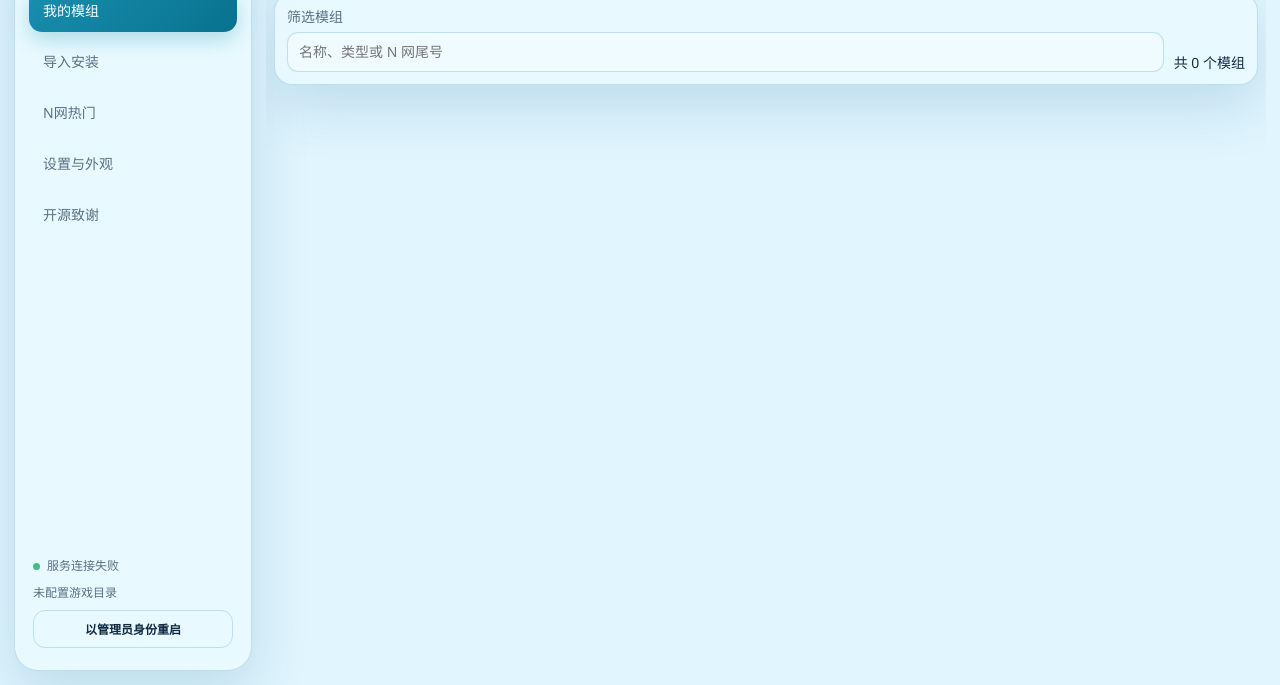
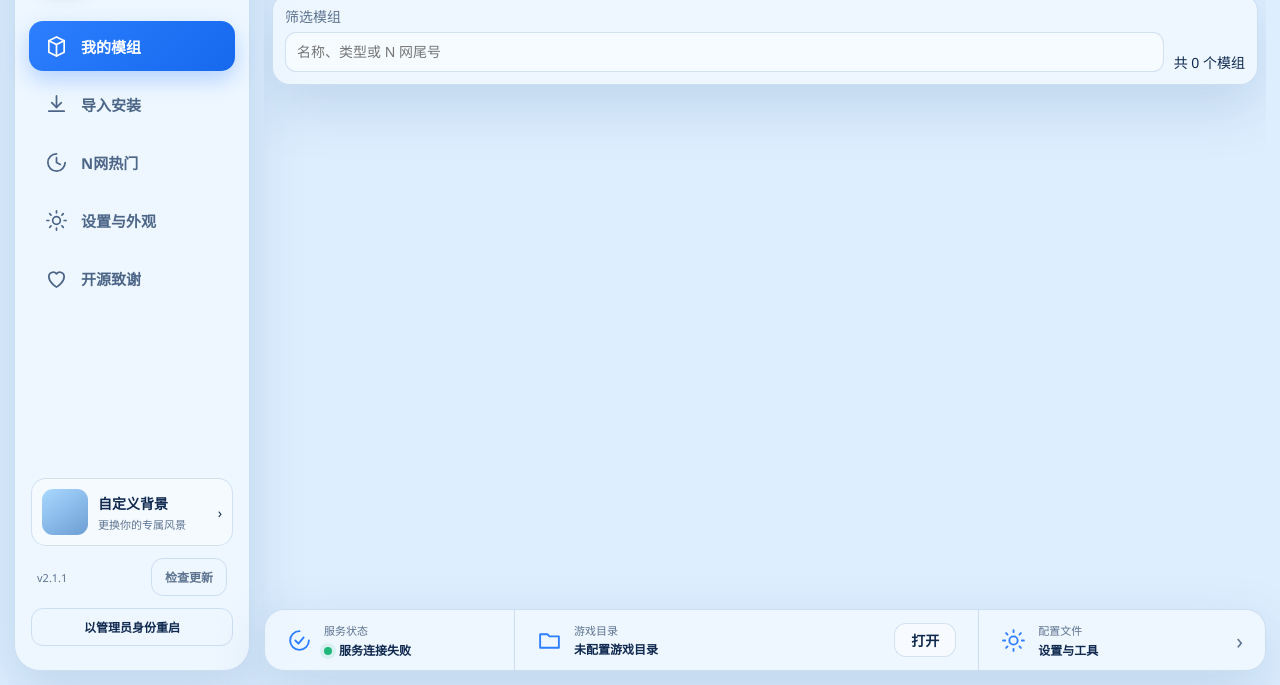
Before and after one commit to ylty1516/PalDeck, a website with bundled scripts: page frontend/index.html in a window 1280 px wide. Shown: the part 115-800 px from the top of the page. Built offline with nearby package versions, Linux system fonts and the light colour scheme; no server answers.

Commit message:
feat: 重构响应式应用外壳与图标

```diff
--- a/frontend/app.js
+++ b/frontend/app.js
@@ -1,5 +1,6 @@
 import { ApiError, request } from "./api.js";
 import { createEffects } from "./effects.js";
+import { hydrateIcons } from "./icons.js";
 import {
   actionableErrorMessage, createRevisionGuard, createSerialQueue, dynamicActionKey, nextModsGeneration,
   pendingUploadTokenAfterError, resetModFileSelectionState,
@@ -447,9 +448,19 @@ async function loadNexus(mode = "downloads", force = false) {
   }
 }
 
+function updateShellStatus({ version, path, healthy } = {}) {
+  if (version) {
+    $("#sidebarVersion").textContent = `v${version}`;
+    $("#healthStatus").textContent = `${healthy === false ? "服务异常" : "运行中"} · v${version}`;
+  } else if (healthy === false) {
+    $("#healthStatus").textContent = "服务连接失败";
+  }
+  if (path !== undefined) $("#pathChip").textContent = path || "未配置游戏目录";
+}
+
 function showPathInfo(status) {
   state.gamePath = status.path || state.gamePath;
-  $("#pathChip").textContent = state.gamePath || "未配置游戏目录";
+  updateShellStatus({ path: state.gamePath });
   $("#gamePathInput").value = state.gamePath;
   $("#pathInfo").textContent = status.valid ? `目录有效${status.has_ue4ss ? " · UE4SS 已安装" : " · UE4SS 未安装"}` : "目录尚未配置";
 }
@@ -504,6 +515,14 @@ async function installZip(file) {
   await loadUe4ssStatus();
 }
 
+async function checkApplicationUpdate() {
+  state.updateInfo = await request("/api/update/check", { timeout: 30000 });
+  $("#updateStatus").textContent = state.updateInfo.update_available
+    ? `发现新版本 ${state.updateInfo.remote_version}`
+    : `已是最新版 ${state.updateInfo.local_version}`;
+  return state.updateInfo;
+}
+
 async function checkUe4ssUpstream() {
   const result = await request("/api/ue4ss/check-upstream", { method: "POST", body: {}, timeout: 30000 });
   state.ue4ssUpdateAvailable = result.update_available === true;
@@ -524,6 +543,10 @@ export const ACTION_HANDLERS = Object.freeze({
   showNexus: async () => switchView("nexus"),
   showSettings: async () => switchView("settings"),
   showCredits: async () => switchView("credits"),
+  showAppearance: async () => { await switchView("settings"); $(".appearance-panel")?.scrollIntoView({ block: "start" }); },
+  showSettingsStatus: async () => switchView("settings"),
+  openGameFolder: async () => request("/api/mods/open-folder"),
+  checkUpdateSidebar: async () => checkApplicationUpdate(),
   restartAdmin: async () => { await request("/api/system/restart-admin", { method: "POST", body: {} }); toast("正在请求管理员权限", "success"); },
   refreshMods: async () => loadMods(),
   openModsFolder: async () => request("/api/mods/open-folder"),
@@ -549,7 +572,7 @@ export const ACTION_HANDLERS = Object.freeze({
   installUe4ssUpdate: async () => installFixedUe4ss("/api/ue4ss/install-upstream"),
   chooseUe4ssZip: () => $("#ue4ssZipInput").click(),
   selectUe4ssZip: async (event) => run(event.currentTarget, () => executeFileOperation(() => installZip(event.currentTarget.files?.[0])), { disable: false, global: true, busyText: "正在安装 UE4SS…" }),
-  checkUpdate: async () => { state.updateInfo = await request("/api/update/check", { timeout: 30000 }); $("#updateStatus").textContent = state.updateInfo.update_available ? `发现新版本 ${state.updateInfo.remote_version}` : `已是最新版 ${state.updateInfo.local_version}`; },
+  checkUpdate: async () => checkApplicationUpdate(),
   applyUpdate: async () => { const result = await request("/api/update/apply", { method: "POST", body: {}, timeout: 120000 }); toast(result.message || "更新已准备，将自动重启", "success"); },
   themeAurora: chooseTheme,
   themeIvory: chooseTheme,
@@ -696,6 +719,7 @@ function setupDropzone() {
 }
 
 async function init() {
+  hydrateIcons();
   document.addEventListener("click", dispatchStatic);
   document.addEventListener("input", dispatchStatic);
   document.addEventListener("change", dispatchStatic);
@@ -722,11 +746,11 @@ async function init() {
   setupDropzone();
   try {
     const [health, appearance, game] = await Promise.all([request("/api/health"), request("/api/appearance"), request("/api/game/status")]);
-    $("#healthStatus").textContent = `服务正常 · v${health.version || "-"}`;
+    updateShellStatus({ version: health.version || "-", path: game.game_path || game.path || "", healthy: true });
     applyAppearance(appearance); refreshBackground();
     if (game.configured) showPathInfo(game);
     await loadMods();
-  } catch (error) { $("#healthStatus").textContent = "服务连接失败"; toast(actionableErrorMessage(error), "error"); }
+  } catch (error) { updateShellStatus({ healthy: false }); toast(actionableErrorMessage(error), "error"); }
 }
 
 init();
--- /dev/null
+++ b/frontend/icons.js
@@ -0,0 +1,53 @@
+const NS = "http://www.w3.org/2000/svg";
+const freeze = (paths) => Object.freeze(paths);
+const PATHS = Object.freeze({
+  mods: freeze(["M4 6l8-4 8 4v12l-8 4-8-4z", "M4 6l8 4 8-4", "M12 10v12"]),
+  import: freeze(["M12 3v12", "M7 10l5 5 5-5", "M4 19h16"]),
+  nexus: freeze(["M12 3a9 9 0 1 0 9 9", "M12 7v5l4 2"]),
+  settings: freeze(["M12 8a4 4 0 1 0 0 8 4 4 0 0 0 0-8z", "M12 2v2M12 20v2M4.9 4.9l1.4 1.4M17.7 17.7l1.4 1.4M2 12h2M20 12h2M4.9 19.1l1.4-1.4M17.7 6.3l1.4-1.4"]),
+  credits: freeze(["M12 21s-8-4.7-8-11a4.5 4.5 0 0 1 8-2.8A4.5 4.5 0 0 1 20 10c0 6.3-8 11-8 11z"]),
+  folder: freeze(["M3 6h7l2 2h9v11H3z"]),
+  refresh: freeze(["M20 7v5h-5", "M4 17v-5h5", "M6.1 8A7 7 0 0 1 18 6l2 1", "M17.9 16A7 7 0 0 1 6 18l-2-1"]),
+  search: freeze(["M11 18a7 7 0 1 1 0-14 7 7 0 0 1 0 14z", "M16 16l5 5"]),
+  background: freeze(["M4 5h16v14H4z", "M4 15l4-4 4 4 3-3 5 5"]),
+  status: freeze(["M12 3a9 9 0 1 0 9 9", "M8 12l3 3 5-6"]),
+  close: freeze(["M6 6l12 12", "M18 6L6 18"]),
+  minimize: freeze(["M5 12h14"]),
+  maximize: freeze(["M5 5h14v14H5z"]),
+});
+
+export const ICON_NAMES = Object.freeze(Object.keys(PATHS));
+
+export function iconDefinition(name) {
+  if (!Object.hasOwn(PATHS, name)) return null;
+  return Object.freeze({ viewBox: "0 0 24 24", paths: PATHS[name] });
+}
+
+export function icon(name, label = "", documentRef = globalThis.document) {
+  const definition = iconDefinition(name);
+  if (!definition || !documentRef) return null;
+  const svg = documentRef.createElementNS(NS, "svg");
+  svg.classList.add("ui-icon");
+  svg.setAttribute("viewBox", definition.viewBox);
+  svg.setAttribute("fill", "none");
+  svg.setAttribute("stroke", "currentColor");
+  svg.setAttribute("stroke-width", "1.8");
+  svg.setAttribute("stroke-linecap", "round");
+  svg.setAttribute("stroke-linejoin", "round");
+  svg.setAttribute("aria-hidden", label ? "false" : "true");
+  if (label) svg.setAttribute("aria-label", label);
+  for (const d of definition.paths) {
+    const path = documentRef.createElementNS(NS, "path");
+    path.setAttribute("d", d);
+    svg.append(path);
+  }
+  return svg;
+}
+
+export function hydrateIcons(root = document) {
+  for (const slot of root.querySelectorAll("[data-icon]")) {
+    if (slot.firstChild) continue;
+    const node = icon(slot.dataset.icon || "", "", slot.ownerDocument);
+    if (node) slot.append(node);
+  }
+}
--- a/frontend/index.html
+++ b/frontend/index.html
@@ -11,18 +11,18 @@
   <canvas id="petalCanvas" aria-hidden="true"></canvas>
   <div class="app-shell">
     <aside class="sidebar glass-panel">
-      <div class="brand"><span class="brand-mark">P</span><div><strong>Palworld Mods</strong><small>桌面管理器</small></div></div>
+      <div class="brand"><img class="brand-logo" src="app-icon.png" alt=""><div><strong>Palworld Mods</strong><small>桌面管理器</small></div></div>
       <nav aria-label="主导航">
-        <button type="button" class="nav-item active" data-action="showMods" data-view="mods" aria-current="page">我的模组</button>
-        <button type="button" class="nav-item" data-action="showImport" data-view="import">导入安装</button>
-        <button type="button" class="nav-item" data-action="showNexus" data-view="nexus">N网热门</button>
-        <button type="button" class="nav-item" data-action="showSettings" data-view="settings">设置与外观</button>
-        <button type="button" class="nav-item" data-action="showCredits" data-view="credits">开源致谢</button>
+        <button type="button" class="nav-item active" data-action="showMods" data-view="mods" aria-current="page"><span class="nav-icon" data-icon="mods"></span><span>我的模组</span></button>
+        <button type="button" class="nav-item" data-action="showImport" data-view="import"><span class="nav-icon" data-icon="import"></span><span>导入安装</span></button>
+        <button type="button" class="nav-item" data-action="showNexus" data-view="nexus"><span class="nav-icon" data-icon="nexus"></span><span>N网热门</span></button>
+        <button type="button" class="nav-item" data-action="showSettings" data-view="settings"><span class="nav-icon" data-icon="settings"></span><span>设置与外观</span></button>
+        <button type="button" class="nav-item" data-action="showCredits" data-view="credits"><span class="nav-icon" data-icon="credits"></span><span>开源致谢</span></button>
       </nav>
       <div class="sidebar-foot">
-        <span id="healthStatus" class="status-dot">正在连接…</span>
-        <span id="pathChip" class="path-chip">未配置游戏目录</span>
-        <button type="button" class="btn subtle" data-action="restartAdmin">以管理员身份重启</button>
+        <button type="button" class="background-shortcut" data-action="showAppearance"><span class="background-thumb" aria-hidden="true"></span><span><strong>自定义背景</strong><small>更换你的专属风景</small></span><span aria-hidden="true">›</span></button>
+        <div class="sidebar-version"><span id="sidebarVersion">v2.1.1</span><button type="button" class="btn subtle" data-action="checkUpdateSidebar">检查更新</button></div>
+        <button type="button" class="btn subtle admin-action" data-action="restartAdmin">以管理员身份重启</button>
       </div>
     </aside>
 
@@ -125,6 +125,12 @@
         </details>
       </section>
     </main>
+
+    <footer id="appStatusbar" class="app-statusbar glass-panel" aria-label="应用状态">
+      <div class="status-segment"><span class="status-icon" data-icon="status"></span><span><small>服务状态</small><strong id="healthStatus" class="status-dot">正在连接…</strong></span></div>
+      <div id="statusGamePath" class="status-segment status-path"><span class="status-icon" data-icon="folder"></span><span><small>游戏目录</small><strong id="pathChip" class="path-chip">未配置游戏目录</strong></span><button type="button" class="btn compact" data-action="openGameFolder">打开</button></div>
+      <button type="button" class="status-segment status-config" data-action="showSettingsStatus"><span class="status-icon" data-icon="settings"></span><span><small>配置文件</small><strong>设置与工具</strong></span><span aria-hidden="true">›</span></button>
+    </footer>
   </div>
 
   <div id="toastHost" class="toast-host" aria-live="polite" aria-atomic="true"></div>
--- a/frontend/styles.css
+++ b/frontend/styles.css
@@ -3,7 +3,9 @@
   --background-blur: 0px;
   --background-position: center;
   --background-url: none;
-  --sidebar-width: 238px;
+  --sidebar-width: 236px;
+  --statusbar-height: 62px;
+  --shell-gap: 14px;
   --radius: 18px;
   --bg: #eaf5ff;
   --panel: rgba(245, 252, 255, .72);
@@ -17,7 +19,7 @@
   --shadow: 0 18px 50px rgba(26, 77, 108, .16);
 }
 
-[data-theme="aurora-glass"] { --bg: #dff5ff; --panel: rgba(238, 251, 255, .68); --panel-solid: #effbff; --text: #102b43; --muted: #587185; --line: rgba(53, 145, 179, .25); --accent: #198eaf; --accent-strong: #08728f; --shadow: 0 20px 55px rgba(22, 104, 137, .18); }
+[data-theme="aurora-glass"] { --bg: #dceeff; --panel: rgba(244, 250, 255, .74); --panel-solid: #f7fbff; --text: #10294f; --muted: #5e7390; --line: rgba(99, 143, 196, .24); --accent: #2d7fff; --accent-strong: #1668ed; --shadow: 0 20px 55px rgba(34, 89, 151, .17); }
 [data-theme="ivory-sakura"] { --bg: #fff8f0; --panel: rgba(255, 250, 244, .78); --panel-solid: #fffaf5; --text: #432e36; --muted: #786169; --line: rgba(191, 112, 135, .24); --accent: #c46985; --accent-strong: #a74c68; --shadow: 0 20px 55px rgba(119, 71, 79, .15); }
 [data-theme="starlit-night"] { --bg: #11182e; --panel: rgba(20, 29, 55, .78); --panel-solid: #19233e; --text: #eef2ff; --muted: #aeb9d9; --line: rgba(145, 163, 221, .25); --accent: #8e81e8; --accent-strong: #7466d4; --shadow: 0 22px 60px rgba(0, 0, 0, .4); color-scheme: dark; }
 
@@ -36,21 +38,39 @@ button:active:not(:disabled), .btn:active:not(:disabled) { transform: translateY
 .background-layer::after { content: ""; position: absolute; inset: 0; background: color-mix(in srgb, var(--bg) calc(var(--background-mask) * 100%), transparent); backdrop-filter: saturate(.9); }
 #petalCanvas { position: fixed; inset: 0; z-index: 20; pointer-events: none; }
 
-.app-shell { display: grid; grid-template-columns: var(--sidebar-width) 1fr; width: 100vw; height: 100vh; padding: 14px; gap: 14px; }
-.glass-panel { background: var(--panel); border: 1px solid var(--line); box-shadow: var(--shadow); backdrop-filter: blur(18px) saturate(1.2); }
-.sidebar { border-radius: 24px; padding: 20px 14px; display: flex; flex-direction: column; min-height: 0; }
-.brand { display: flex; align-items: center; gap: 11px; padding: 2px 8px 24px; }
-.brand small { display: block; color: var(--muted); margin-top: 3px; }
-.brand-mark { display: grid; place-items: center; width: 42px; height: 42px; border-radius: 14px; color: white; font-size: 20px; font-weight: 800; background: linear-gradient(135deg, var(--accent), var(--accent-strong)); }
-nav { display: grid; gap: 7px; }
-.nav-item { border: 0; border-radius: 13px; padding: 12px 14px; text-align: left; background: transparent; color: var(--muted); transition: .16s ease; }
-.nav-item.active { color: white; background: linear-gradient(135deg, var(--accent), var(--accent-strong)); box-shadow: 0 8px 20px color-mix(in srgb, var(--accent) 28%, transparent); }
-.sidebar-foot { margin-top: auto; display: grid; gap: 9px; padding: 12px 4px 2px; }
-.status-dot::before { content: ""; display: inline-block; width: 7px; height: 7px; margin-right: 7px; border-radius: 50%; background: #43bd87; }
-.status-dot, .path-chip { font-size: 12px; color: var(--muted); overflow: hidden; text-overflow: ellipsis; }
-.path-chip { white-space: nowrap; }
+.app-shell { display: grid; grid-template-columns: var(--sidebar-width) minmax(0, 1fr); grid-template-rows: minmax(0, 1fr) var(--statusbar-height); width: 100vw; height: 100vh; padding: 14px; gap: var(--shell-gap); overflow: hidden; }
+.glass-panel { background: var(--panel); border: 1px solid var(--line); box-shadow: var(--shadow); backdrop-filter: blur(20px) saturate(1.15); }
+.sidebar { grid-row: 1 / -1; border-radius: 26px; padding: 22px 14px; display: flex; flex-direction: column; min-height: 0; }
+.brand { display: flex; align-items: center; gap: 12px; padding: 2px 10px 28px; }
+.brand strong { font-size: 18px; letter-spacing: -.02em; }
+.brand small { display: block; color: var(--muted); margin-top: 4px; }
+.brand-logo { width: 50px; height: 50px; border-radius: 15px; object-fit: cover; box-shadow: 0 8px 20px rgba(30, 80, 145, .2); }
+.ui-icon { width: 1em; height: 1em; display: block; }
+nav { display: grid; gap: 8px; }
+.nav-item { display: flex; align-items: center; gap: 13px; border: 0; border-radius: 14px; padding: 13px 15px; text-align: left; background: transparent; color: #4d6687; font-size: 15px; font-weight: 650; transition: .16s ease; }
+.nav-icon { display: grid; place-items: center; width: 24px; height: 24px; font-size: 23px; }
+.nav-item.active { color: white; background: linear-gradient(135deg, var(--accent), var(--accent-strong)); box-shadow: 0 9px 22px color-mix(in srgb, var(--accent) 30%, transparent); }
+.sidebar-foot { margin-top: auto; display: grid; gap: 12px; padding: 12px 2px 2px; }
+.background-shortcut { display: grid; grid-template-columns: 46px 1fr auto; align-items: center; gap: 10px; width: 100%; padding: 10px; border: 1px solid var(--line); border-radius: 15px; text-align: left; background: color-mix(in srgb, var(--panel-solid) 78%, transparent); }
+.background-shortcut small, .sidebar-version { color: var(--muted); font-size: 11px; }
+.background-shortcut small { display: block; margin-top: 3px; }
+.background-thumb { width: 46px; height: 46px; border-radius: 11px; background: var(--background-url), linear-gradient(145deg, #a9d8ff, #6d9ed4); background-position: var(--background-position); background-size: cover; }
+.sidebar-version { display: flex; align-items: center; justify-content: space-between; padding: 0 6px; }
+.admin-action { width: 100%; }
+.status-dot::before { content: ""; display: inline-block; width: 8px; height: 8px; margin-right: 7px; border-radius: 50%; background: #20b77a; box-shadow: 0 0 0 4px rgba(32,183,122,.1); }
+.status-dot, .path-chip { color: var(--text); overflow: hidden; text-overflow: ellipsis; }
+.path-chip { display: block; max-width: min(36vw, 430px); white-space: nowrap; }
 
-.workspace { min-width: 0; min-height: 0; display: flex; flex-direction: column; }
+.workspace { grid-column: 2; grid-row: 1; min-width: 0; min-height: 0; display: flex; flex-direction: column; overflow: hidden; }
+.app-statusbar { grid-column: 2; grid-row: 2; min-width: 0; border-radius: 20px; display: grid; grid-template-columns: minmax(190px, .7fr) minmax(360px, 1.3fr) minmax(210px, .8fr); align-items: center; overflow: hidden; }
+.status-segment { min-width: 0; height: 100%; display: flex; align-items: center; gap: 12px; padding: 9px 22px; border: 0; border-right: 1px solid var(--line); text-align: left; background: transparent; }
+.status-segment:last-child { border-right: 0; }
+.status-segment small { display: block; margin-bottom: 2px; color: var(--muted); font-size: 11px; }
+.status-segment strong { font-size: 12px; }
+.status-icon { flex: 0 0 auto; color: var(--accent); font-size: 25px; }
+.status-path .compact { margin-left: auto; padding: 6px 16px; }
+.status-config { cursor: pointer; }
+.status-config > :last-child { margin-left: auto; font-size: 22px; color: var(--muted); }
 .topbar { display: flex; align-items: center; justify-content: space-between; gap: 16px; padding: 8px 8px 16px; }
 h1 { margin: 0; font-size: clamp(22px, 3vw, 30px); }
 h2 { margin: 0 0 14px; font-size: 18px; }
@@ -58,7 +78,7 @@ h3 { margin: 0; }
 p { line-height: 1.55; }
 .topbar p { margin: 4px 0 0; color: var(--muted); }
 .top-actions, .button-row { display: flex; align-items: center; flex-wrap: wrap; gap: 8px; }
-.view { display: none; min-height: 0; overflow: auto; padding: 0 8px 12px; }
+.view { display: none; min-height: 0; overflow: auto; overflow-x: hidden; padding: 0 8px 12px; }
 .view.active { display: block; flex: 1; }
 
 .btn, .theme-card, .petal-style-card, .position-grid button { border: 1px solid var(--line); border-radius: 12px; background: var(--panel-solid); padding: 9px 13px; font-weight: 650; transition: transform .12s ease, filter .12s ease, opacity .12s ease; }
@@ -155,7 +175,29 @@ dialog { border: 0; padding: 0; border-radius: 18px; color: var(--text); backgro
 dialog::backdrop { background: rgba(8, 15, 28, .55); backdrop-filter: blur(4px); }
 .modal-card { min-width: min(440px, calc(100vw - 32px)); max-width: 620px; padding: 22px; }
 
-@media (max-width: 960px) {
+@media (min-width: 1440px) {
+  :root { --sidebar-width: 300px; --statusbar-height: 68px; --shell-gap: 18px; }
+  .app-shell { padding: 22px; }
+  .nav-item { padding: 15px 18px; font-size: 16px; }
+}
+@media (min-width: 1100px) and (max-width: 1439px) {
+  :root { --sidebar-width: 236px; --statusbar-height: 62px; }
+}
+@media (min-width: 960px) and (max-width: 1099px) {
+  :root { --sidebar-width: 204px; --statusbar-height: 58px; --shell-gap: 8px; }
+  .app-shell { padding: 8px; }
+  .sidebar { padding-inline: 9px; }
+  .brand { padding-inline: 6px; }
+  .brand strong { font-size: 15px; }
+  .brand-logo { width: 43px; height: 43px; }
+  .nav-item { gap: 9px; padding: 11px 10px; font-size: 13px; }
+  .two-column, .settings-grid { grid-template-columns: 1fr; }
+  .topbar { align-items: flex-start; }
+  .app-statusbar { grid-template-columns: 150px minmax(0, 1fr) 165px; }
+  .status-segment { padding-inline: 12px; }
+  .status-icon { font-size: 21px; }
+}
+@media (max-width: 959px) {
   :root { --sidebar-width: 190px; }
   .app-shell { padding: 8px; gap: 8px; }
   .two-column, .settings-grid { grid-template-columns: 1fr; }
@@ -163,12 +205,14 @@ dialog::backdrop { background: rgba(8, 15, 28, .55); backdrop-filter: blur(4px);
 }
 @media (max-width: 680px) {
   body { overflow: auto; }
-  .app-shell { grid-template-columns: 1fr; height: auto; min-height: 100vh; }
-  .sidebar { position: static; }
+  .app-shell { grid-template-columns: 1fr; grid-template-rows: auto minmax(640px, auto) auto; height: auto; min-height: 100vh; }
+  .sidebar { grid-row: 1; position: static; }
   nav { grid-template-columns: repeat(2, 1fr); }
   .credits-grid { grid-template-columns: 1fr; }
   .sidebar-foot { display: none; }
-  .workspace { min-height: 640px; }
+  .workspace { grid-column: 1; grid-row: 2; min-height: 640px; }
+  .app-statusbar { grid-column: 1; grid-row: 3; grid-template-columns: 1fr; height: auto; }
+  .status-segment { border-right: 0; border-bottom: 1px solid var(--line); }
   .topbar, .toolbar, .mod-card { align-items: stretch; flex-direction: column; }
   .top-actions .btn { flex: 1; }
 }
```
Also changed, not shown: tests/js/icons.test.mjs (added, +22 -0 lines), frontend/app-icon.png (added), 2 other files.
